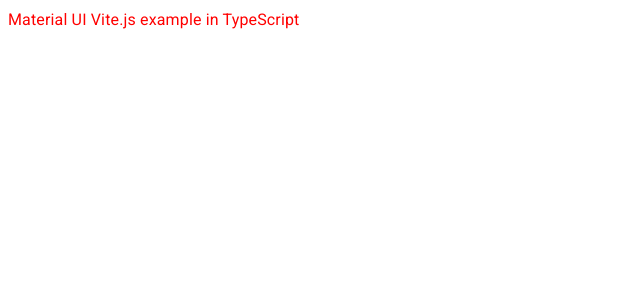
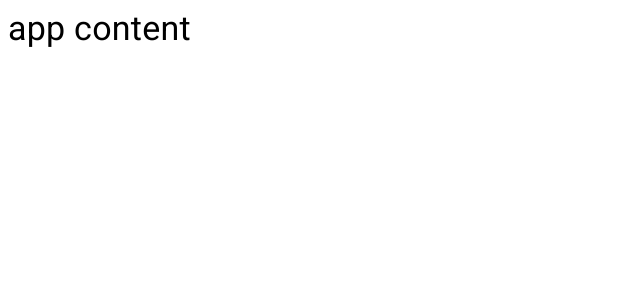
Before and after one commit to Wick-Lim/test-menu-1, a React (Vite) app: page / in a window 1280 px wide. Shown: the top 300 px of the page, without its empty margins (0-640 px from the left). Built offline with nearby package versions, Linux system fonts and the light colour scheme.

Commit message:
base commit

```diff
--- a/src/App.tsx
+++ b/src/App.tsx
@@ -6,7 +6,9 @@
 const MyApp: FC = () => {
   return (
     <ThemeProvider theme={theme}>
-      <Typography color="primary">Material UI Vite.js example in TypeScript</Typography>
+      <Typography variant="h4" component="h1" gutterBottom>
+        app content
+      </Typography>
     </ThemeProvider>
   );
 };
```
